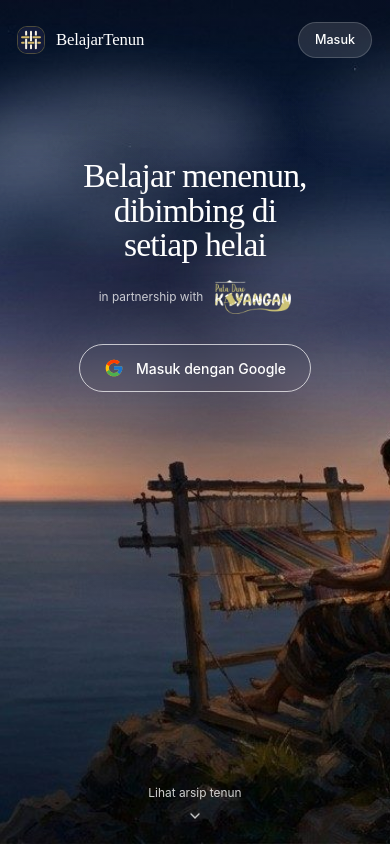
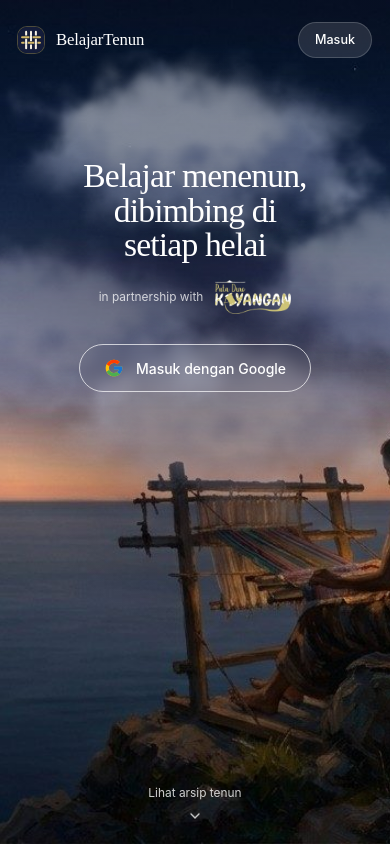
Before and after one commit to BelajarTenun/BelajarTenun, a React (Vite) app in the folder web/: page / in a window 390 px wide. Built offline with nearby package versions, Linux system fonts and the light colour scheme; no server answers.

Commit message:
Landing: awan bergumpal tiga lapis (noise SVG) yang melayang pelan

```diff
--- a/web/src/pages/Landing.tsx
+++ b/web/src/pages/Landing.tsx
@@ -4,7 +4,7 @@ import GoogleButton from './GoogleButton';
 import { useApp } from '../lib/session';
 
 // Landing: bilah atas (logo kiri, tautan + Masuk kanan), judul besar di tengah,
-// baris kemitraan sebagai "bukti sosial", satu tombol pil besar. Awan tipis melayang pelan di langit lukisan.
+// baris kemitraan sebagai "bukti sosial", satu tombol pil besar. Awan bergumpal melayang pelan di langit lukisan.
 export default function Landing() {
   const { config } = useApp();
   const [logoOk, setLogoOk] = useState(true);
@@ -16,8 +16,13 @@ export default function Landing() {
 
   return (
     <main className="landing">
+      <svg width="0" height="0" style={{ position: 'absolute' }} aria-hidden="true"><defs>
+<filter id="awan-dasar" x="-50%" y="-80%" width="200%" height="260%"><feTurbulence type="fractalNoise" baseFrequency=".011" numOctaves="5" seed="3"/><feDisplacementMap in="SourceGraphic" scale="150"/><feGaussianBlur stdDeviation="3"/></filter>
+<filter id="awan-bayang" x="-50%" y="-80%" width="200%" height="260%"><feTurbulence type="fractalNoise" baseFrequency=".013" numOctaves="4" seed="7"/><feDisplacementMap in="SourceGraphic" scale="110"/><feGaussianBlur stdDeviation="10"/></filter>
+<filter id="awan-sorot" x="-50%" y="-80%" width="200%" height="260%"><feTurbulence type="fractalNoise" baseFrequency=".014" numOctaves="5" seed="11"/><feDisplacementMap in="SourceGraphic" scale="120"/><feGaussianBlur stdDeviation="6"/></filter>
+</defs></svg>
       <div className="clouds" aria-hidden="true">
-        <span className="cloud c1" /><span className="cloud c2" /><span className="cloud c3" /><span className="cloud c4" /><span className="cloud c5" />
+        {[1, 2, 3, 4, 5].map((n) => <span key={n} className={`awan a${n}`}><i className="dasar" /><i className="bayang" /><i className="sorot" /></span>)}
       </div>
 
       <header className="landing-nav">
--- a/web/src/styles.css
+++ b/web/src/styles.css
@@ -135,19 +135,24 @@ input[type=radio], input[type=checkbox] { accent-color: var(--accent); width: 20
   background: radial-gradient(ellipse 75% 50% at 50% 40%, rgba(6,10,28,.45), transparent 70%), linear-gradient(rgba(6,10,28,.35), transparent 22%); }
 
 /* Awan: gumpalan kabur dari beberapa gradien, bergeser 2–4 menit per lintasan, beda kecepatan per lapis */
-.clouds { position: absolute; inset: 0; z-index: 1; pointer-events: none; }
-.cloud { position: absolute; left: 0; width: 46vw; height: 18vw; min-width: 380px; min-height: 150px; opacity: .28; filter: blur(18px);
-  background:
-    radial-gradient(closest-side at 30% 60%, rgba(214,222,245,.95), transparent),
-    radial-gradient(closest-side at 55% 42%, rgba(230,236,252,.9), transparent),
-    radial-gradient(closest-side at 78% 62%, rgba(205,214,240,.85), transparent);
-  animation: drift linear infinite; will-change: transform; }
-.c1 { top: 6%;  animation-duration: 210s; animation-delay: -40s; }
-.c2 { top: 22%; animation-duration: 260s; animation-delay: -150s; opacity: .2; transform: scale(.8); }
-.c3 { top: 2%;  animation-duration: 300s; animation-delay: -230s; opacity: .16; }
-.c4 { top: 34%; animation-duration: 240s; animation-delay: -90s; opacity: .14; }
-.c5 { top: 14%; animation-duration: 180s; animation-delay: -10s; opacity: .22; }
-@keyframes drift { from { transform: translateX(-60vw); } to { transform: translateX(110vw); } }
+/* Awan bergumpal: tiga lapis (dasar, bayangan, sorot) dibentuk noise SVG (filter #awan-*), melayang pelan. */
+.clouds { position: absolute; inset: 0; z-index: 1; pointer-events: none; overflow: hidden; }
+.awan { position: absolute; left: 0; width: 560px; height: 220px; animation: drift linear infinite; will-change: transform; }
+.awan > i { position: absolute; inset: 0; border-radius: 50%; }
+/* tiga lapis: dasar (bentuk), bayangan (bawah), sorot (atas kiri) */
+.awan .dasar { top: 30%; left: 8%; width: 80%; height: 48%; position: absolute; border-radius: 50%; filter: url(#awan-dasar);
+  box-shadow: 0 0 60px 50px rgba(205,214,238,.95); background: rgba(205,214,238,.95); }
+.awan .bayang { top: 52%; left: 14%; width: 72%; height: 30%; position: absolute; border-radius: 50%; filter: url(#awan-bayang);
+  box-shadow: 0 0 40px 30px rgba(110,124,168,.55); background: rgba(110,124,168,.55); }
+.awan .sorot { top: 18%; left: 16%; width: 52%; height: 36%; position: absolute; border-radius: 50%; filter: url(#awan-sorot);
+  box-shadow: 0 0 40px 32px rgba(250,251,255,.9); background: rgba(250,251,255,.9); }
+@keyframes drift { from { transform: translateX(-70vw) scale(var(--s,1)); } to { transform: translateX(115vw) scale(var(--s,1)); } }
+.a1 { top: 4%;  --s: 1;   opacity: .5;  animation-duration: 240s; animation-delay: -60s; }
+.a2 { top: 20%; --s: .6;  opacity: .38; animation-duration: 300s; animation-delay: -170s; }
+.a3 { top: 26%; --s: 1.3; opacity: .32; animation-duration: 340s; animation-delay: -20s; }
+.a4 { top: 10%; --s: .8;  opacity: .4;  animation-duration: 280s; animation-delay: -220s; }
+.a5 { top: 36%; --s: .45; opacity: .3;  animation-duration: 360s; animation-delay: -110s; }
+@media (prefers-reduced-motion: reduce) { .awan { animation: none; } }
 
 /* Bilah atas */
 .landing-nav { position: relative; z-index: 3; display: flex; align-items: center; justify-content: space-between; gap: 16px;
@@ -191,7 +196,7 @@ input[type=radio], input[type=checkbox] { accent-color: var(--accent); width: 20
 .landing-more svg { animation: nudge 2.4s ease-in-out infinite; }
 @keyframes nudge { 50% { transform: translateY(3px); } }
 
-@media (prefers-reduced-motion: reduce) { .cloud, .landing-hero > *, .landing-more svg { animation: none; } }
+@media (prefers-reduced-motion: reduce) { .awan, .landing-hero > *, .landing-more svg { animation: none; } }
 @media (max-width: 640px) {
   .landing { background-position: 80% center; }
   .nav-text { display: none; }
@@ -199,7 +204,7 @@ input[type=radio], input[type=checkbox] { accent-color: var(--accent); width: 20
   .landing-hero { justify-content: flex-start; padding-top: 12vh; }
   .partner { margin: 18px 0 30px; } .partner img { height: 34px; }
   .hero-cta { min-height: 48px; padding: 0 24px; }
-  .cloud { width: 90vw; height: 34vw; }
+  .awan { --s: .6 !important; }
 }
 .btn-google.dark { border-color: var(--line); color: var(--fg); }
 .btn-google.wide { width: 100%; }
```
